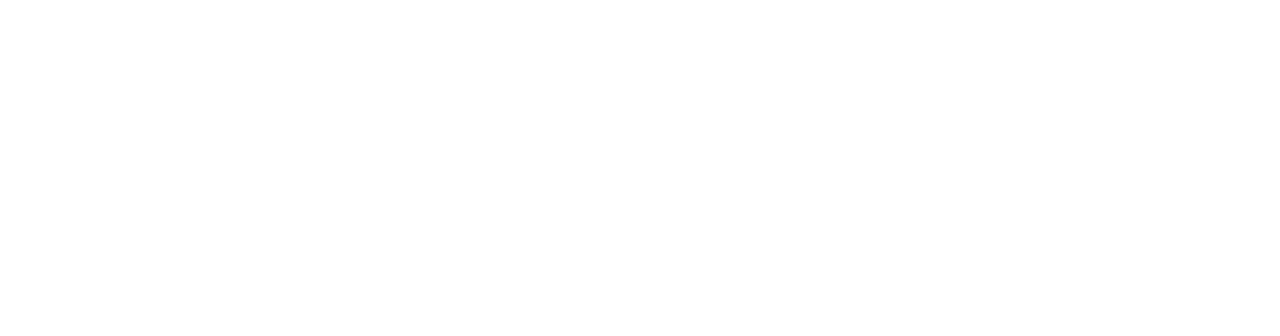
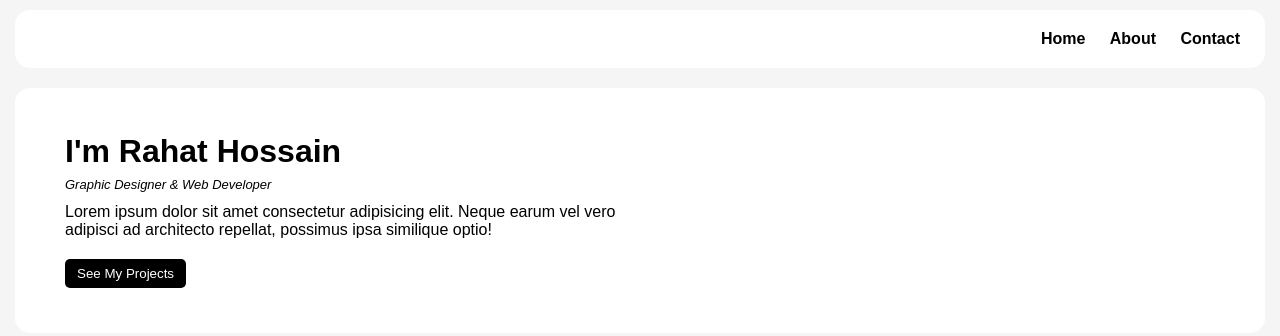
Before and after one commit to rahathossainrh00/Assignment, a plain HTML site: page index.html in a window 1280 px wide. Drawn offline with Linux system fonts and the light colour scheme.

Commit message:
a lot of things

```diff
--- a/index.html
+++ b/index.html
@@ -3,9 +3,26 @@
 <head>
     <meta charset="UTF-8">
     <meta name="viewport" content="width=device-width, initial-scale=1.0">
-    <title>Document</title>
+    <title>Assignment</title>
 </head>
-<body>
+<body style="background-color: whitesmoke;">
+    <link rel="stylesheet" href="styles.css">
+
+    <div class="header">
+        <ul class="list">
+        <li><a href="#">Home</a></li>
+        <li><a href="#">About</a></li>
+        <li><a href="#">Contact</a></li>
+    </div>
+
+    <div class="intro">
+        <div style="width: 50%;">
+        <h1>I'm Rahat Hossain</h1>
+        <em style="font-size: small;">Graphic Designer & Web Developer</em>
+        <p style="margin-top: 10px;">Lorem ipsum dolor sit amet consectetur adipisicing elit. Neque earum vel vero adipisci ad architecto repellat, possimus ipsa similique optio!</p>
+        <p id="project"><a href="#">See My Projects</a></p>
+        </div>
+    </div>
 
 </body>
 </html>
--- /dev/null
+++ b/styles.css
@@ -0,0 +1,53 @@
+
+        *{
+            margin: 5px;
+            font-family: sans-serif;
+        }
+
+
+        .header{
+            background-color: white;
+            font-weight: bold;
+            border-radius: 15px;
+            list-style: none;
+            padding: 10px;
+            margin-bottom: 20px;
+        }
+
+        .list{
+            list-style-type: none;
+            text-align: right;
+        }
+
+        .list li{
+            display: inline-block;
+        }
+
+        .list a{
+            color: black;
+            text-decoration: none;
+        }
+
+        .intro{
+            background-color: white;
+            border-radius: 15px;
+            margin-bottom: 20px;
+            height: fit-content;
+            padding: 40px;
+        }
+        .intro a{
+            color: white;
+            text-decoration: none;
+        }
+
+
+        #project{
+            font-size: smaller;
+            background-color: black;
+            color: white;
+            padding: 7px;
+            width: fit-content;
+            border-radius: 5px;
+            margin-top: 20px;
+
+        }
```
